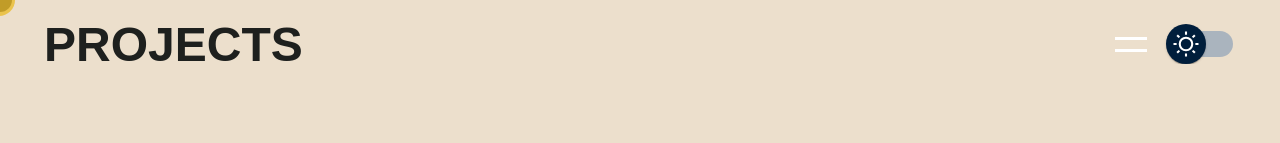
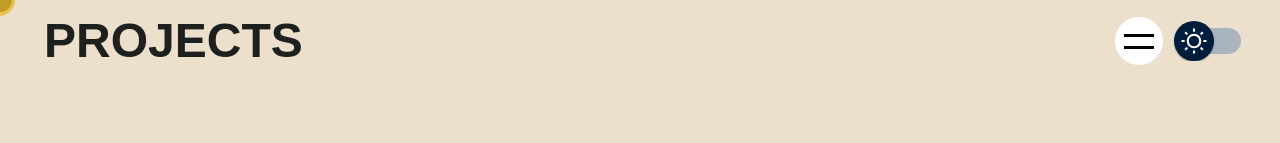
Before and after one commit to premsharma1231/Purvish_Portfolio, a React (Create React App) app: page /Purvish_Portfolio/projects in a window 1280 px wide. Shown: the top 143 px of the page. Built offline with nearby package versions, Linux system fonts and the light colour scheme; a web font is replaced by a local one.

Commit message:
Updated code with new features/fixes

```diff
--- a/src/Components/About/About.js
+++ b/src/Components/About/About.js
@@ -90,7 +90,7 @@ function About(){
         </span>
     </div>
     <div className="flex flex-col justify-center items-center mt-16">
-        <span className="font-Bungee text-xl lg:text-2xl underline">Github Streak Statistics</span>
+        <span className="font-Bungee text-lg lg:text-2xl underline">Github Streak Statistics</span>
         <img className="mt-5 w-64 lg:w-3/4" src="https://streak-stats.demolab.com/?user=premsharma1231" alt="Unable to Fetch Image" />
     </div>
     </div>
--- a/src/Components/Believe.js
+++ b/src/Components/Believe.js
@@ -3,7 +3,7 @@ import "./BelieveEffect.css"; // Import external CSS file for styling
 
 const BelieveEffect = () => {
   return (
-    <div className="flex justify-center items-center mt-3">
+    <div className="flex justify-center items-center mt-3 absolute bottom-20 lg:static">
       <h2 className="relative text-3xl lg:text-6xl uppercase text-transparent">
         Go Hard
         <span className="absolute top-0 left-0 text-black transition-transform duration-500 clip-top">
@@ -12,7 +12,7 @@ const BelieveEffect = () => {
         <span className="absolute top-0 left-0 text-black transition-transform duration-500 clip-bottom">
         Go Hard
         </span>
-        <span className="absolute top-1/2 left-0 transform -translate-y-1/2 scale-y-0 w-[97%] bg-yellow-400 text-black text-sm font-medium tracking-widest text-center pl-5 ml-1 transition-transform duration-500 hidden-text">
+        <span className="absolute top-1/2 left-0 transform -translate-y-1/2 scale-y-0 w-[97%] bg-yellow-400 text-black text-xs lg:text-sm m-0 font-medium tracking-widest text-center pl-0 lg:pl-5 lg:ml-1 transition-transform duration-500 hidden-text">
           or go home
         </span>
       </h2>
--- a/src/Components/Darkmode.js
+++ b/src/Components/Darkmode.js
@@ -66,7 +66,7 @@ export default function CustomizedSwitches() {
   return (
     <FormGroup>
       <FormControlLabel
-        control={<MaterialUISwitch sx={{ m: 1 }}/>}
+        control={<MaterialUISwitch sx={{ ml: 1 }}/>}
         label="" className="hover:cursor-none"
       />
     </FormGroup>
--- a/src/Components/FooterForAll.js
+++ b/src/Components/FooterForAll.js
@@ -4,8 +4,8 @@ function FooterForAll(){
     return(
         <>
         <div className="bg-DarkColor text-white font-Karla py-1 px-2 lg:px-0 w-full lg:w-8/12 rounded-none lg:rounded-t-full flex justify-between">
-                <h1 className="pl-0 lg:pl-10 text-sm lg:text-sm">Designed and Developed by Purvish Sharma</h1>
-                <h1 className="pl-0 lg:pr-10 text-sm lg:text-sm">Copyright &#169;</h1>
+                <h1 className="pl-0 lg:pl-10 text-xs lg:text-sm">Website by Purvish Sharma</h1>
+                <h1 className="pl-0 lg:pr-10 text-xs lg:text-sm">Copyright &#169;</h1>
         </div>
     </>
     )
--- a/src/Components/Navbar.js
+++ b/src/Components/Navbar.js
@@ -90,7 +90,7 @@
 
     return (
       <>
-        <div className={`${bgColor} bg-opacity-30 transition-all z-50 sticky top-0 flex justify-between items-center px-2 py-4 lg:px-4 lg:pl-5`}>
+        <div className={`${bgColor} bg-opacity-30 transition-all z-50 sticky top-0 flex justify-between items-center pl-2 py-4 lg:px-4 lg:pl-5`}>
           <li className="text-2xl ml-2 hover:scale-105 transition-all list-none
           sm:text-3xl sm:ml-4
           md:text-4xl md:ml-5
@@ -101,10 +101,10 @@
             </Link>
           </li>
           <div className="flex justify-between items-center">
-            <span className="mx-2 bg-transparent bg-DarkColor rounded-full p-0">
-              <Hamburger color="white" className="p-0" toggled={isToggled} onToggle={handleToggle} />
+            <span className="mx-2 lg:bg-white rounded-full p-0">
+              <Hamburger color="black" size={30} className="p-0 text-sm" toggled={isToggled} onToggle={handleToggle} />
             </span>
-            <Switch onClick={toggleMode} className="mx-2"/>
+            <Switch onClick={toggleMode} className=""/>
           </div>
           <div ref={navRef} className={`absolute top-28 right-1 transition-all text-center flex-col font-bold z-10`}>
             {navBarContentMiddle.map((item, index) => (
--- a/src/Components/Project.js
+++ b/src/Components/Project.js
@@ -96,7 +96,7 @@ function Projects() {
   return (
     <>
     <div className="flex flex-col items-center">
-    <div className="mt-12 lg:mt-16 ml-0 pb-20 px-8 flex flex-col flex-wrap justify-center gap-8 lg:flex-wrap lg:flex-row lg:ml-20 ">
+    <div className="mt-12 lg:mt-16 ml-0 pb-20 lg:px-8 px-0 flex flex-col flex-wrap justify-center gap-8 lg:flex-wrap lg:flex-row lg:ml-20 ">
       {Objects.map((project, index) => (
         <Projectcard
           key={index}
--- a/src/Components/content.js
+++ b/src/Components/content.js
@@ -28,9 +28,9 @@ const Content = () => {
                 <div id="typewriter" className="flex flex-col mt-12 lg:mt-24 justify-center items-center text-center">
                     <span className="font-Teko font-extrabold text-3xl heyiam lg:text-6xl">HEY I AM <span id="meraname" className="underline">Purvish Sharma</span></span>
                     <span className="font-Teko font-extrabold text-2xl lg:text-6xl">BUT YOU CAN CALL ME <span id="premname" className="underline">Prem</span></span>
-                <span className="w-2/3 m-auto text-xl font-bold mt-4 lg:text-2xl mb-4">I am a <span id="description" className="font-Karla text-yellow-500 font-bold bg-black"></span></span>
+                <span className="w-full lg:w-2/3 m-auto text-md font-bold mt-4 lg:text-2xl mb-4">I am a <span id="description" className="font-Karla text-yellow-500 font-bold bg-black"></span></span>
                 {/* <IndividualIntervalsExample/> */}
-                <BelieveEffect />
+                <BelieveEffect/>
                 </div>
         </>
     );
--- a/src/Components/projectcard.js
+++ b/src/Components/projectcard.js
@@ -11,7 +11,7 @@ function Projectcard({title, description, GithubUrl, LiveUrl, urlToImage, langua
   document.body.style.overflowX = "hidden";
   return (
     <>
-    <Tilt className="card flex flex-col justify-center items-center w-72 lg:w-5/12 h-full p-2 bg-gray-300 text-center font-Karla border-none shadow" perspective={2000} glareEnable={true} tiltMaxAngleX={5} tiltMaxAngleY={5} glareMaxOpacity={0}>
+    <Tilt className="card flex flex-col justify-center items-center w-full lg:w-5/12 h-full p-2 bg-gray-300 text-center font-Karla border-none shadow" perspective={2000} glareEnable={true} tiltMaxAngleX={5} tiltMaxAngleY={5} glareMaxOpacity={0}>
     <div className="flex flex-col">
       <img src={urlToImage} className="card-img-top w-full" alt={title} />
       <div className="card-body flex flex-col items-center justify-evenly">
```
